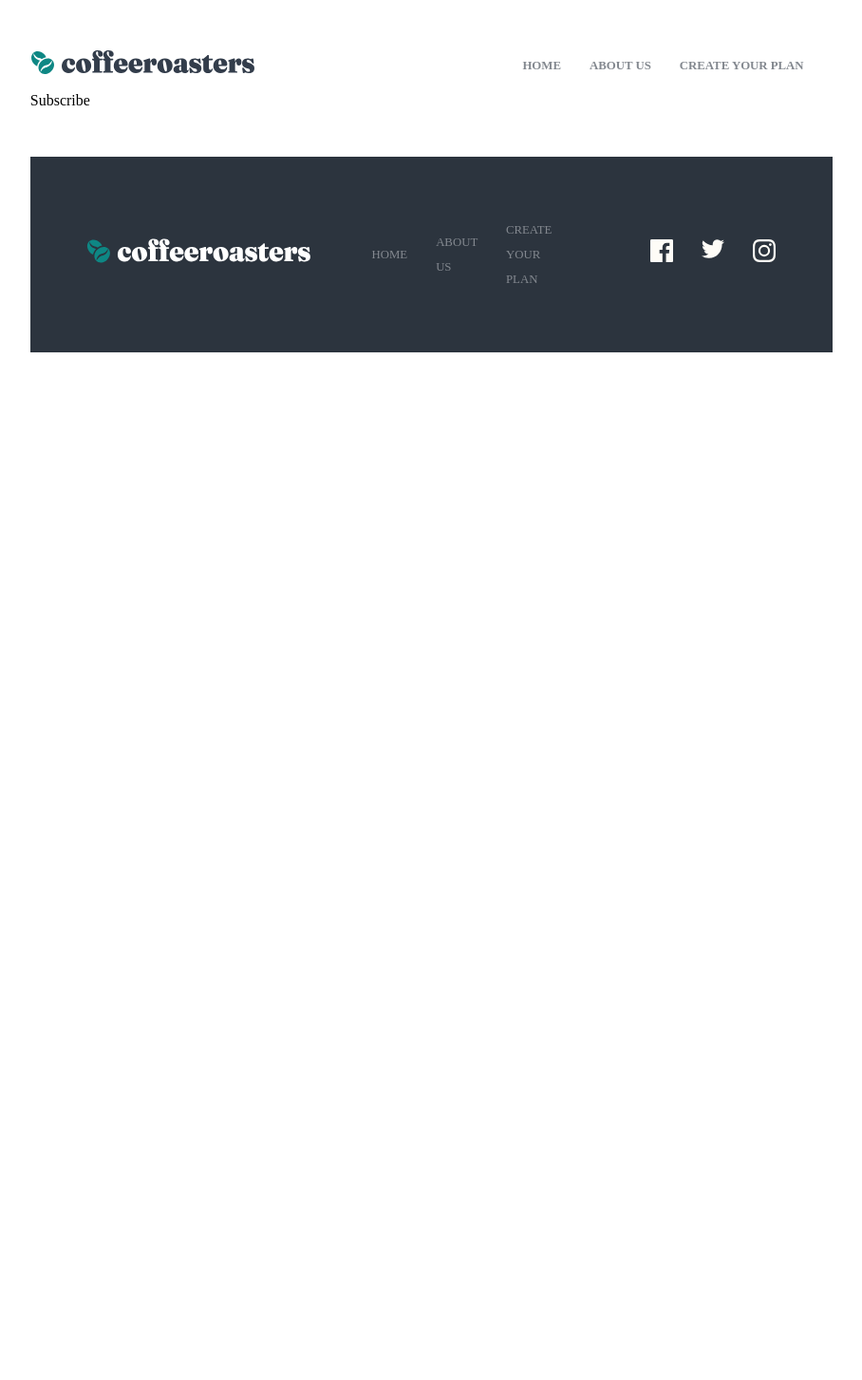
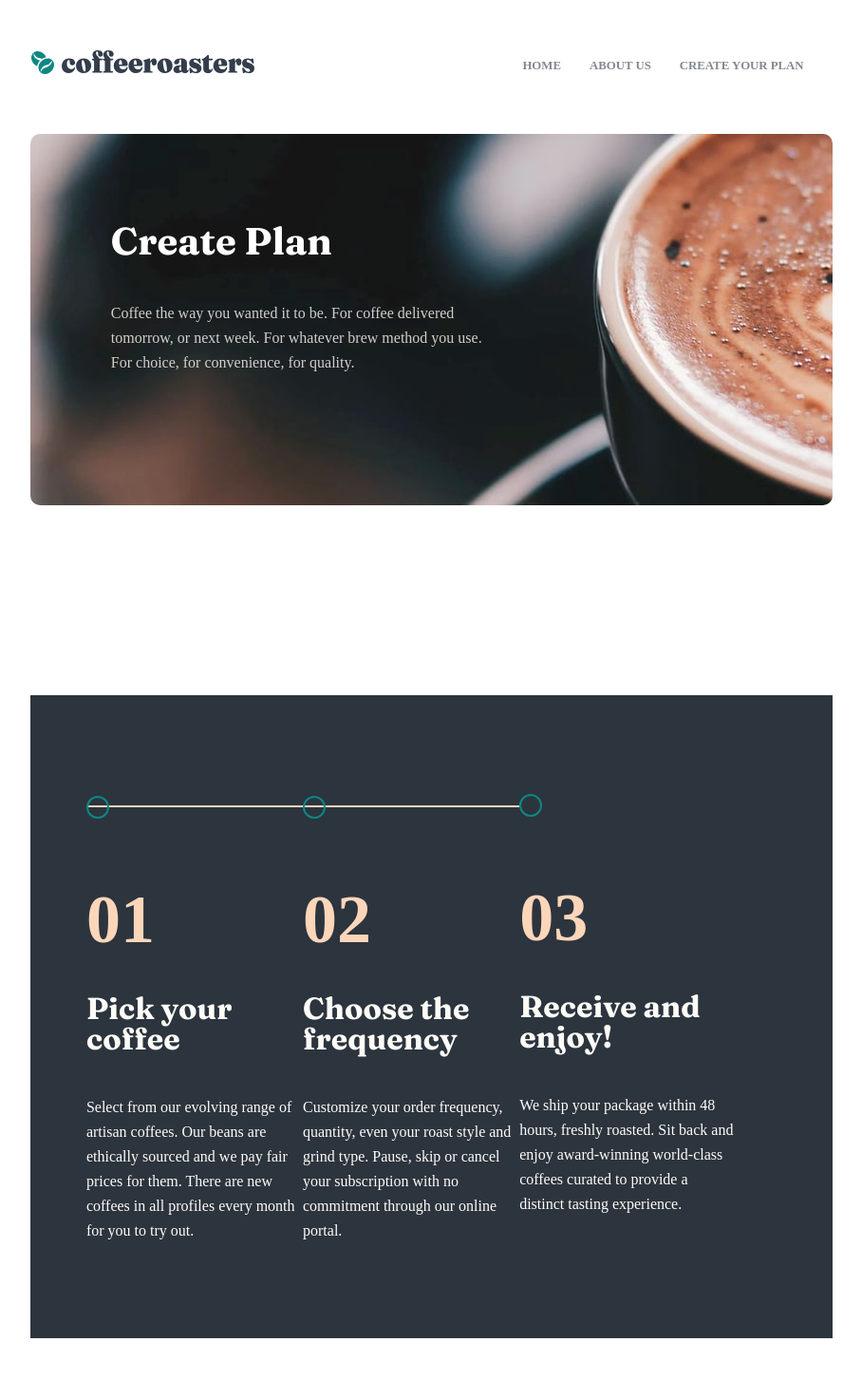
Before and after one commit to DavyFungALoi/coffee-subscription, a React (Create React App) app: page /subscribe in a window 1280 px wide. Shown: the top 1453 px of the page at 95% size, without its empty margins (173-1081 px from the left). Before the commit the page ends 800 px from the top, so only its background shows below. Built offline with nearby package versions, Linux system fonts and the light colour scheme.

Commit message:
added Howitworks into a seperate component and updated the subscribe screen

```diff
--- a/src/App.scss
+++ b/src/App.scss
@@ -4,8 +4,10 @@
 @import "styles/Components/uspCard";
 @import "styles/Components/step";
 @import "styles/Components/footer";
+@import "styles/Components//howitworks";
 @import "styles/Screens//AboutUsScreen";
 @import "styles/Screens/HomeScreen";
+@import "styles/Screens/SubscribeScreen";
 @import "styles/buttons";
 
 .main-wrapper {
--- /dev/null
+++ b/src/Components/HowItworks.js
@@ -0,0 +1,25 @@
+import React from "react";
+import Step from "../Components/Step";
+import stepData from "../assets/stepsdata.js";
+
+const HowItworks = (props) => {
+  const { screen } = props;
+
+  return (
+    <div className={`how-it-works-container ${screen}`}>
+      <div className="how-it-works-container__steps-container">
+        {stepData.map((step) => (
+          <Step
+            key={step.id}
+            title={step.title}
+            description={step.description}
+            id={step.id}
+            step={step.step}
+          ></Step>
+        ))}
+      </div>
+    </div>
+  );
+};
+
+export default HowItworks;
--- a/src/Screens/HomeScreen.js
+++ b/src/Screens/HomeScreen.js
@@ -6,6 +6,7 @@ import UspCard from "../Components/UspCard.js";
 import uspData from "../assets/uspdata";
 import Step from "../Components/Step";
 import stepData from "../assets/stepsdata.js";
+import HowItworks from "../Components/HowItworks";
 
 const HomeScreen = () => {
   return (
@@ -64,22 +65,9 @@ const HomeScreen = () => {
           ))}
         </div>
       </div>
-      <div className="how-it-works-container">
-        <h4 className="how-it-works-container__header">How it works</h4>
-
-        <div className="how-it-works-container__steps-container">
-          {stepData.map((step) => (
-            <Step
-              key={step.id}
-              title={step.title}
-              description={step.description}
-              id={step.id}
-              step={step.step}
-            ></Step>
-          ))}
-        </div>
-      </div>
-      <button className="btn bottom" >Create your plan</button>
+      <h4 className="how-it-works-container__header">How it works</h4>
+      <HowItworks screen="how-it-works-homeScreen"></HowItworks>
+      <button className="btn bottom">Create your plan</button>
     </div>
   );
 };
--- a/src/Screens/SubscribeScreen.js
+++ b/src/Screens/SubscribeScreen.js
@@ -1,9 +1,26 @@
 import React from "react";
+import blackcupheroimage from "../assets/plan/desktop/image-hero-blackcup.jpg";
+import HowItworks from "../Components/HowItworks";
 
 const SubscribeScreen = () => {
   return (
     <div>
-     Subscribe
+      <div
+        className="about-top-container"
+        style={{ backgroundImage: `url(${blackcupheroimage})` }}
+      >
+        <div className="about-top-container__content">
+          <h1> Create Plan</h1>
+          <div className="about-top-container__micro-copy">
+            Coffee the way you wanted it to be. For coffee delivered tomorrow,
+            or next week. For whatever brew method you use. For choice, for
+            convenience, for quality.
+          </div>
+        </div>
+      </div>
+      <div className="how-it-works-subscribe-container">
+        <HowItworks screen="how-it-works-subscribeScreen"></HowItworks>
+      </div>
     </div>
   );
 };
--- /dev/null
+++ b/src/styles/Components/_howitworks.scss
@@ -0,0 +1,19 @@
+.how-it-works-container {
+  .how-it-works-container__header {
+    color: rgba(131, 136, 143, 1);
+    font-weight: 900;
+    margin-bottom: 5rem;
+  }
+}
+.how-it-works-container__steps-container {
+  display: grid;
+  grid-template-columns: 1fr 1fr 1fr;
+}
+
+.how-it-works-container.how-it-works-subscribeScreen {
+  background-color: #2c343e;
+}
+
+.how-it-works-container.how-it-works-homeScreen {
+  margin-top: 12.5rem;
+}
--- a/src/styles/Components/_step.scss
+++ b/src/styles/Components/_step.scss
@@ -15,7 +15,6 @@
     max-width: 16rem;
   }
 }
-
 .step-container:last-child {
   border-top: none;
 }
@@ -31,3 +30,31 @@
   border-radius: 50%;
   z-index: 1;
 }
+
+.how-it-works-container.how-it-works-subscribeScreen {
+  .step-container {
+    .step-count {
+      font-weight: 900;
+      font-size: 4.5rem;
+      line-height: 4.5rem;
+
+      padding-top: 5.125rem;
+      color: rgba(253, 214, 186, 1);
+    }
+    h4 {
+      font-family: Fraunces 9pt;
+      font-size: 2rem;
+      color: rgba(254, 252, 247, 1);
+      max-width: 16rem;
+    }
+    .step-container__description {
+      max-width: 16rem;
+      color: rgba(254, 252, 247, 1);
+    }
+  }
+  .step-container::before {
+    margin-top: -0.75rem;
+    background-color: transparent;
+    border: 2px solid rgba(14, 135, 132, 1);
+  }
+}
--- a/src/styles/Screens/_AboutUsScreen.scss
+++ b/src/styles/Screens/_AboutUsScreen.scss
@@ -5,9 +5,6 @@
   padding-top: 50px;
   padding-left: 85px;
   border-radius: 10px;
-
-  .about-container__content {
-  }
 
   h1 {
     color: white;
--- a/src/styles/Screens/_HomeScreen.scss
+++ b/src/styles/Screens/_HomeScreen.scss
@@ -83,19 +83,6 @@
   grid-template-columns: 1fr 1fr 1fr;
   column-gap: 1.875rem;
 }
-.how-it-works-container {
-  margin-top: 200px;
-
-  .how-it-works-container__header {
-    color: rgba(131, 136, 143, 1);
-    font-weight: 900;
-    margin-bottom: 5rem;
-  }
-}
-.how-it-works-container__steps-container {
-  display: grid;
-  grid-template-columns: 1fr 1fr 1fr;
-}
 
 .btn.bottom {
   margin-top: 4rem;
--- /dev/null
+++ b/src/styles/Screens/_SubscribeScreen.scss
@@ -0,0 +1,8 @@
+.how-it-works-subscribe-container {
+  margin-top: 12.5rem;
+  background-color: #2c343e;
+  padding-top: 7.25rem;
+  padding-bottom: 6.25rem;
+  padding-left: 7%;
+  padding-right: 12%;
+}
```
Also changed, not shown: css/App.css.
